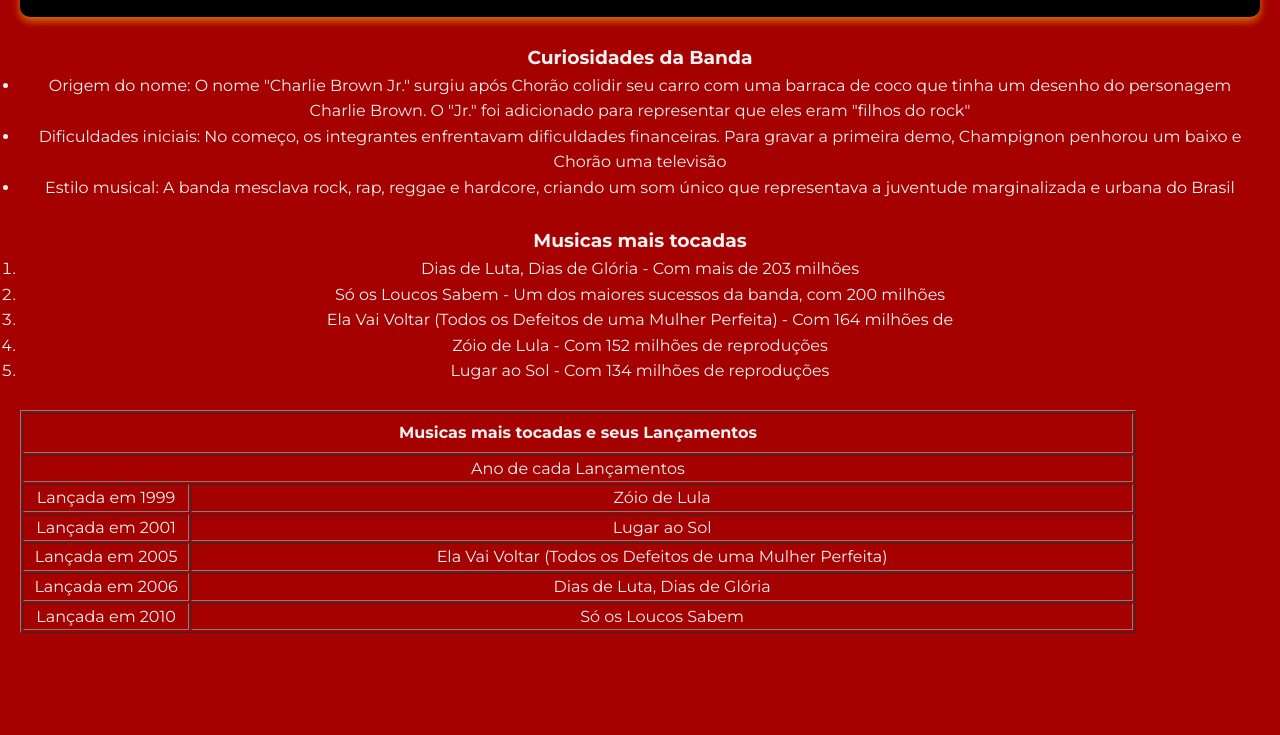
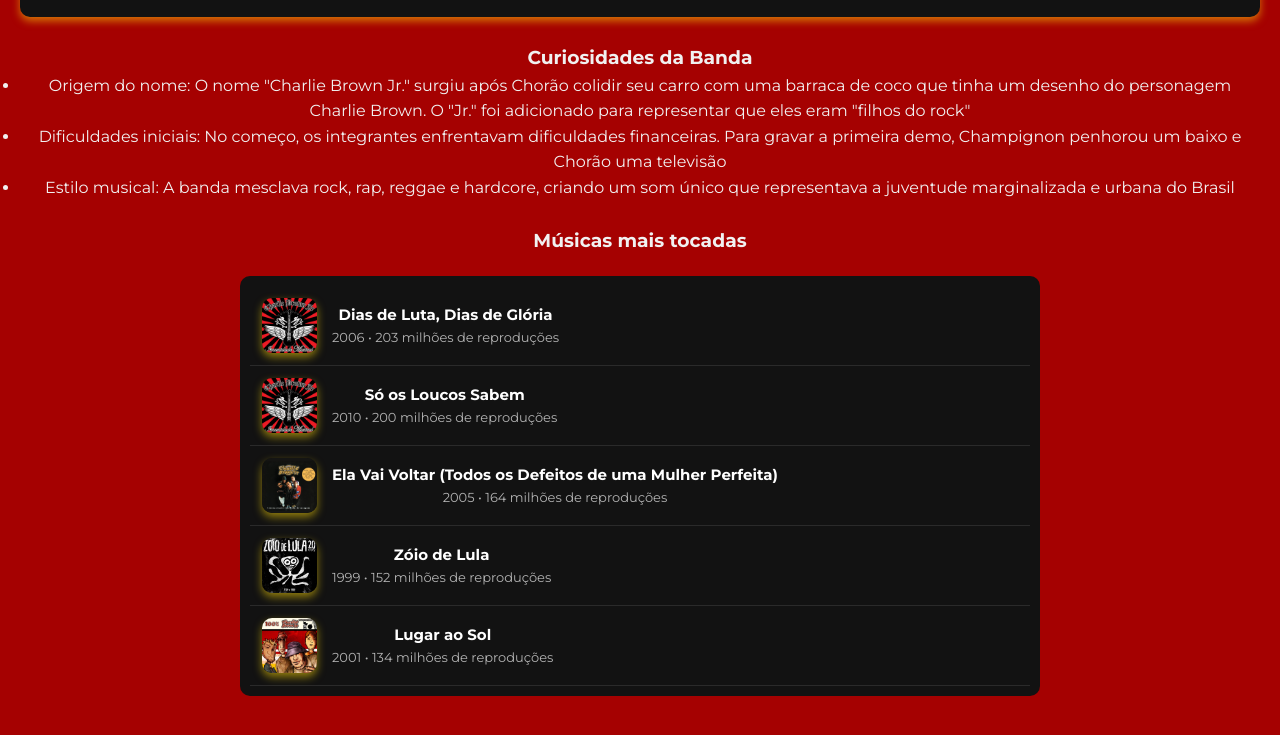
Before and after one commit to Medeirosjv99/Projeto-HTML-Charlie-Brown-Jr, a plain HTML site: page Trabalho/index.html in a window 1280 px wide. Shown: the part 1249-1984 px from the top of the page. Drawn offline with Linux system fonts and the light colour scheme.

Commit message:
Refactor code structure for improved readability and maintainability

```diff
--- a/Trabalho/index.html
+++ b/Trabalho/index.html
@@ -41,45 +41,48 @@
                 <li>Estilo musical: A banda mesclava rock, rap, reggae e hardcore, criando um som único que representava a juventude marginalizada e urbana do Brasil</li>
             </ul>
             <br>
-            <h3>Musicas mais tocadas </h3>
-            <ol>
-                <li>Dias de Luta, Dias de Glória - Com mais de 203 milhões</li>
-                <li>Só os Loucos Sabem - Um dos maiores sucessos da banda, com 200 milhões</li>
-                <li>Ela Vai Voltar (Todos os Defeitos de uma Mulher Perfeita) - Com 164 milhões de</li>
-                <li>Zóio de Lula - Com 152 milhões de reproduções</li>
-                <li>Lugar ao Sol - Com 134 milhões de reproduções</li>
-            </ol>
-            <br>
-            <table border="1" align="center" width="90%">
-                <tr>
-                    <th colspan="2" height="40">Musicas mais tocadas e seus Lançamentos</th>
-                </tr>
-                <tr>
-                    <td colspan="2" align="center">Ano de cada Lançamentos</td>
-                </tr>
-                <tr>
-                    <td width="15%">Lançada em 1999</td>
-                    <td>Zóio de Lula</td>
-                </tr>
-                <tr>
-                    <td>Lançada em 2001</td>
-                    <td>Lugar ao Sol</td>
-                </tr>
-                <tr>
-                    <td>Lançada em 2005</td>
-                    <td>Ela Vai Voltar (Todos os Defeitos de uma Mulher Perfeita)</td>
-                </tr>
-                <tr>
-                    <td>Lançada em 2006</td>
-                    <td>Dias de Luta, Dias de Glória</td>
-                </tr>
-                <tr>
-                    <td>Lançada em 2010</td>
-                    <td>Só os Loucos Sabem</td>
-                </tr>
-            </table>
-            <br><br><br><br><br><br><br>
-        </div>
+            <h3>Músicas mais tocadas</h3>
+<div class="playlist">
+
+  <div class="track">
+    <img src="img/1900x1900-000000-80-0-0.jpg" alt="Dias de Luta" class="album-cover">
+    <div class="track-info">
+      <div class="track-title">Dias de Luta, Dias de Glória</div>
+      <div class="track-meta">2006 • 203 milhões de reproduções</div>
     </div>
+  </div>
+
+  <div class="track">
+    <img src="img/1900x1900-000000-80-0-0.jpg" alt="Só os Loucos Sabem" class="album-cover">
+    <div class="track-info">
+      <div class="track-title">Só os Loucos Sabem</div>
+      <div class="track-meta">2010 • 200 milhões de reproduções</div>
+    </div>
+  </div>
+
+  <div class="track">
+    <img src="img/ab67616d0000b2730e39e0b5b70d4890aa5e8096.jpeg" alt="Ela Vai Voltar" class="album-cover">
+    <div class="track-info">
+      <div class="track-title">Ela Vai Voltar (Todos os Defeitos de uma Mulher Perfeita)</div>
+      <div class="track-meta">2005 • 164 milhões de reproduções</div>
+    </div>
+  </div>
+
+  <div class="track">
+    <img src="img/Zoio_de_lula_-_20_anos.jpg" alt="Zóio de Lula" class="album-cover">
+    <div class="track-info">
+      <div class="track-title">Zóio de Lula</div>
+      <div class="track-meta">1999 • 152 milhões de reproduções</div>
+    </div>
+  </div>
+
+  <div class="track">
+    <img src="img/ab67616d0000b2739ce3f2af269f08d61ac2ab9e.jpeg" alt="Lugar ao Sol" class="album-cover">
+    <div class="track-info">
+      <div class="track-title">Lugar ao Sol</div>
+      <div class="track-meta">2001 • 134 milhões de reproduções</div>
+    </div>
+  </div>
+</div>
 </body>
 </html>
--- a/Trabalho/style.css
+++ b/Trabalho/style.css
@@ -59,7 +59,7 @@ figcaption {
 }
 
 .biography-container {
-    background-color: #000000;
+    background-color: #121212;
     padding: 20px;
     border-radius: 10px;
     box-shadow: 0 4px 8px rgba(255, 218, 10, 0.541);
@@ -75,6 +75,55 @@ figcaption {
     text-align: justify;
 }
 
+/* estilo spotify */
+
+.playlist {
+  max-width: 800px;
+  margin: 20px auto;
+  padding: 10px;
+  background: #121212;
+  border-radius: 10px;
+  color: #f9ca24;
+  font-family: Arial, sans-serif;
+}
+
+.track {
+  display: flex;
+  align-items: center;
+  padding: 12px;
+  border-bottom: 1px solid #2a2a2a;
+  transition: background 0.2s ease;
+}
+
+.track:hover {
+  background-color: #1a1a1a;
+}
+
+.album-cover {
+  width: 55px;
+  height: 55px;
+  border-radius: 5px;
+  margin-right: 15px;
+  object-fit: cover;
+}
+
+.track-info {
+  display: flex;
+  flex-direction: column;
+}
+
+.track-title {
+  font-size: 15px;
+  font-weight: bold;
+  color: #fff;
+}
+
+.track-meta {
+  font-size: 13px;
+  color: #b3b3b3;
+}
+
+
 @media (max-width: 768px) {
     .main-title {
         font-size: 2rem;
```
Also changed, not shown: Trabalho/img/1900x1900-000000-80-0-0.jpg (added), Trabalho/img/Zoio_de_lula_-_20_anos.jpg (added), Trabalho/img/ab67616d0000b2730e39e0b5b70d4890aa5e8096.jpeg (added), Trabalho/img/ab67616d0000b2739ce3f2af269f08d61ac2ab9e.jpeg (added).
